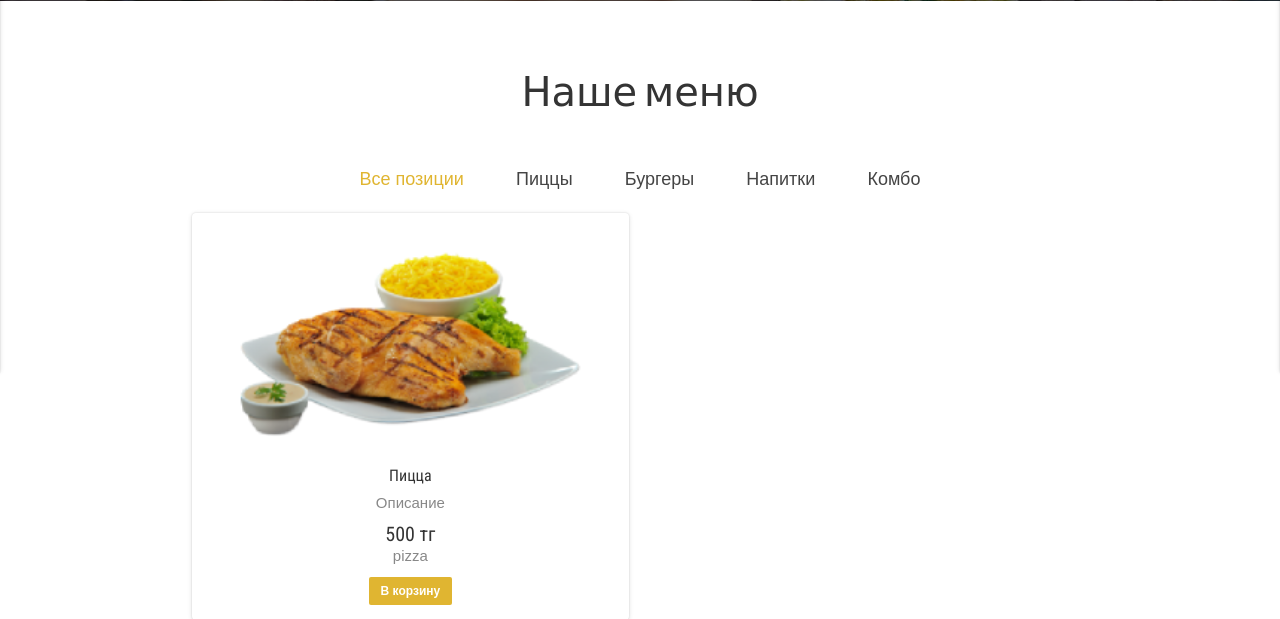
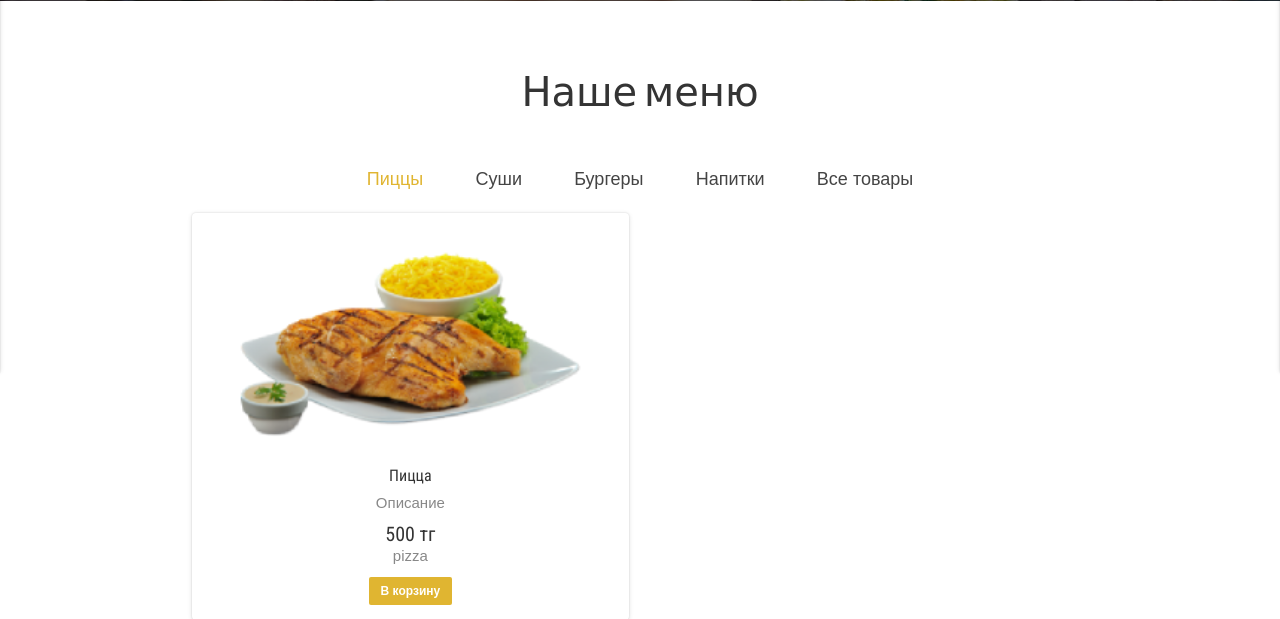
Before and after one commit to infabls/eda_enot, a PHP site: page /index2.php in a window 1280 px wide. Shown: the part 489-1108 px from the top of the page. Run offline with PHP 8.4, Linux system fonts and the light colour scheme; some web fonts are replaced.

Commit message:
add some shit

```diff
--- a/index2.php
+++ b/index2.php
@@ -46,11 +46,11 @@
             </div>
             <div class="content">
                <ul class="tabs">
-                  <li class="tab"><a href="index.html#t1">Все позиции</a></li>
-                  <li class="tab"><a href="index.html#t2">Пиццы</a></li>
+                  <li class="tab"><a href="index.html#t1">Пиццы</a></li>
+                  <li class="tab"><a href="index.html#t2">Суши</a></li>
                   <li class="tab"><a href="index.html#t3">Бургеры</a></li>
                   <li class="tab"><a href="index.html#t4">Напитки</a></li>
-                  <li class="tab"><a href="index.html#t5">Комбо</a></li>
+                  <li class="tab"><a href="index.html#t5">Все товары</a></li>
                </ul>
                <div id="t1">
                   <div class="row">
@@ -79,7 +79,7 @@
                </div>
                <div id="t4">
                      <div class="row">
-                        <?php display_products('sushi', $array); ?>
+                        <?php display_products('drink', $array); ?>
                      </div>
                </div>
                <div id="t5">
```
Also changed, not shown: inc/csv.php (+7 -7 lines).
